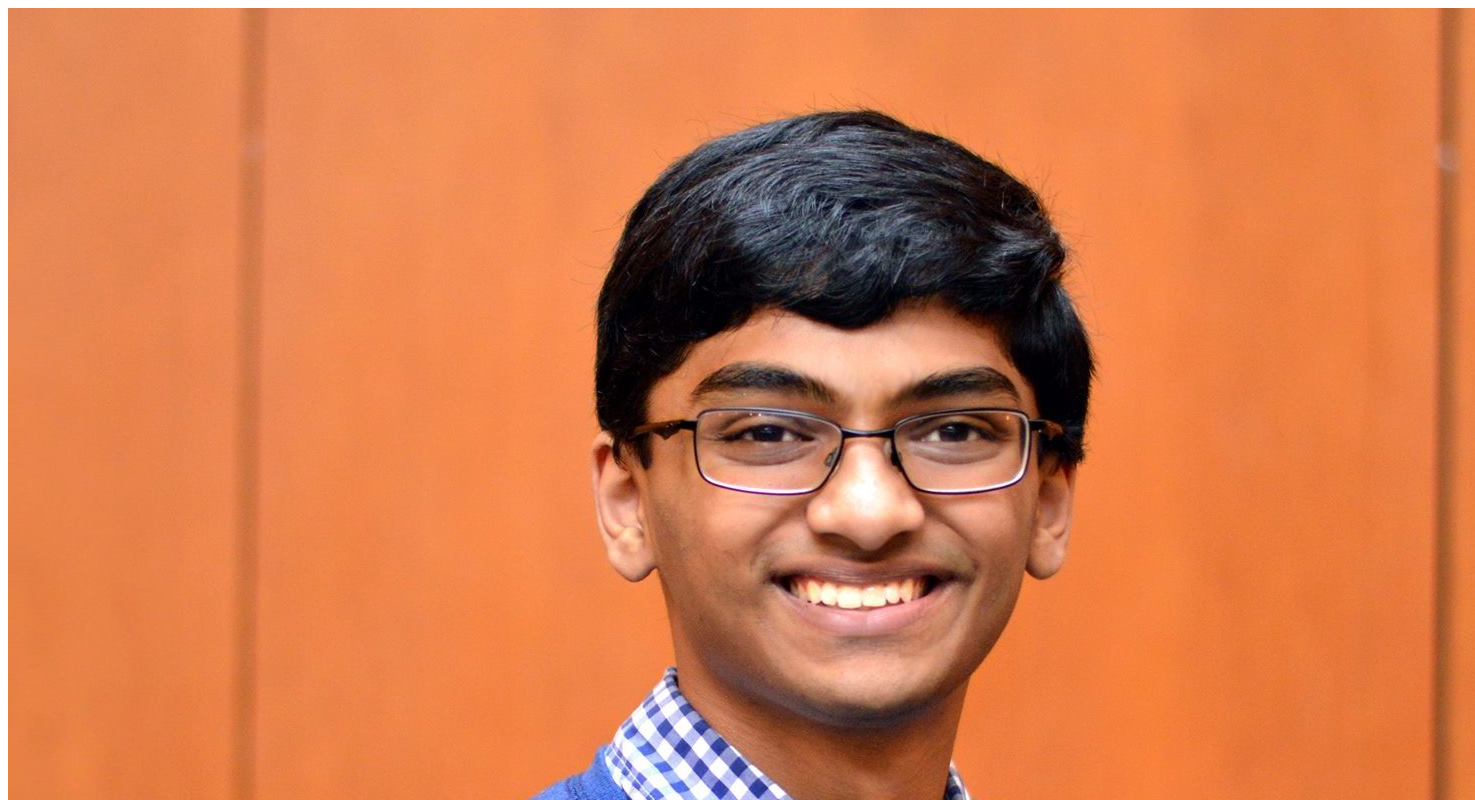
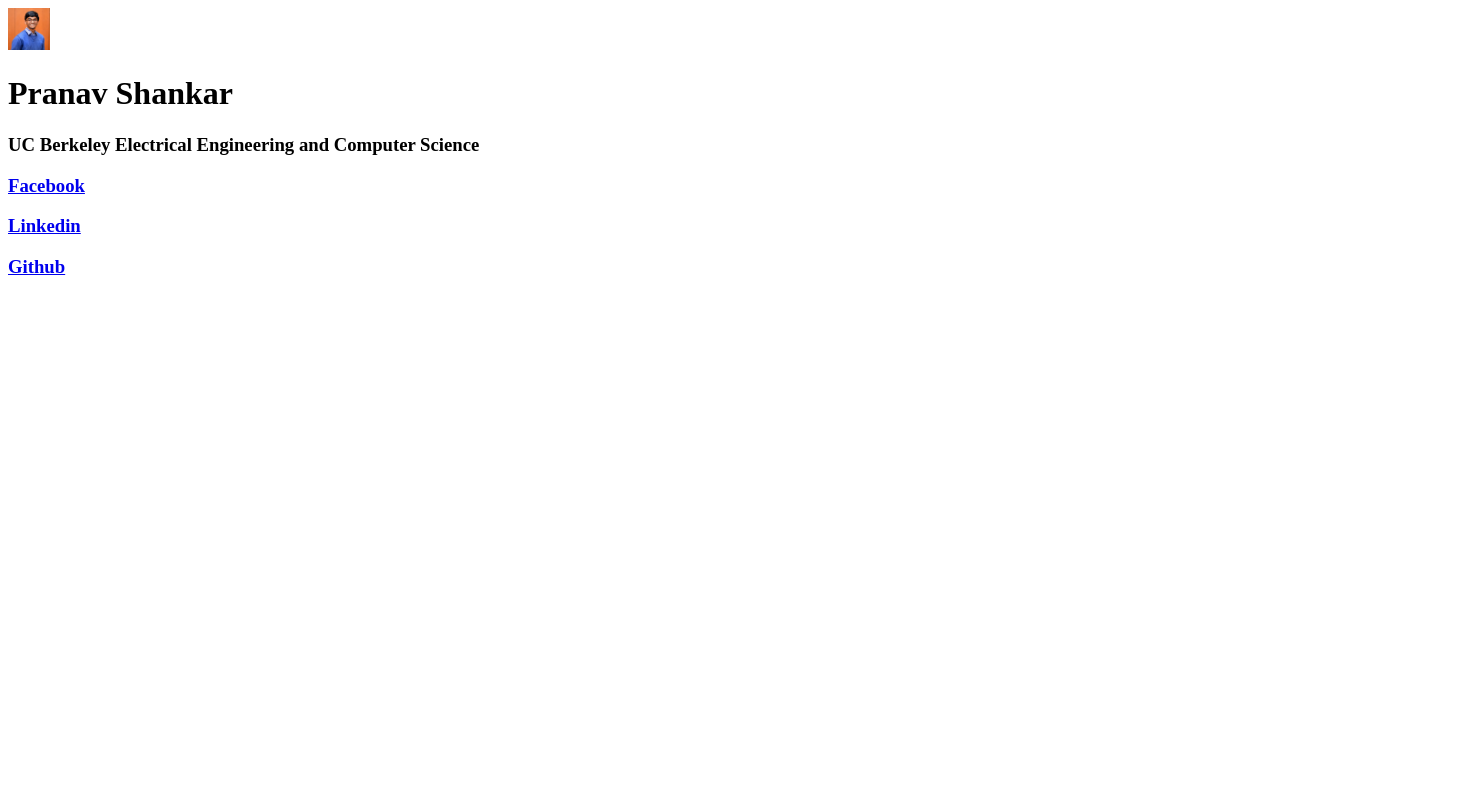
Before and after one commit to pranavshankar/pranavshankar.github.io, a plain HTML site: page index.html in a window 1280 px wide. Shown: the top 800 px of the page, 1475 px wide, since content can reach past the window. Drawn offline with Linux system fonts and the light colour scheme.

Commit message:
fixed pic

```diff
--- a/index.html
+++ b/index.html
@@ -5,7 +5,7 @@
     <title>Pranav Shankar</title>
   </head>
   <body>
-    <img src="pranav.jpg">
+    <img src="pranav.jpg" height="42" width="42">
     <h1> Pranav Shankar </h1>
     <h3> UC Berkeley Electrical Engineering and Computer Science </h3>
     <h3> <a href="https://www.facebook.com/pranav.shankar.9">Facebook</a></h3>
```
